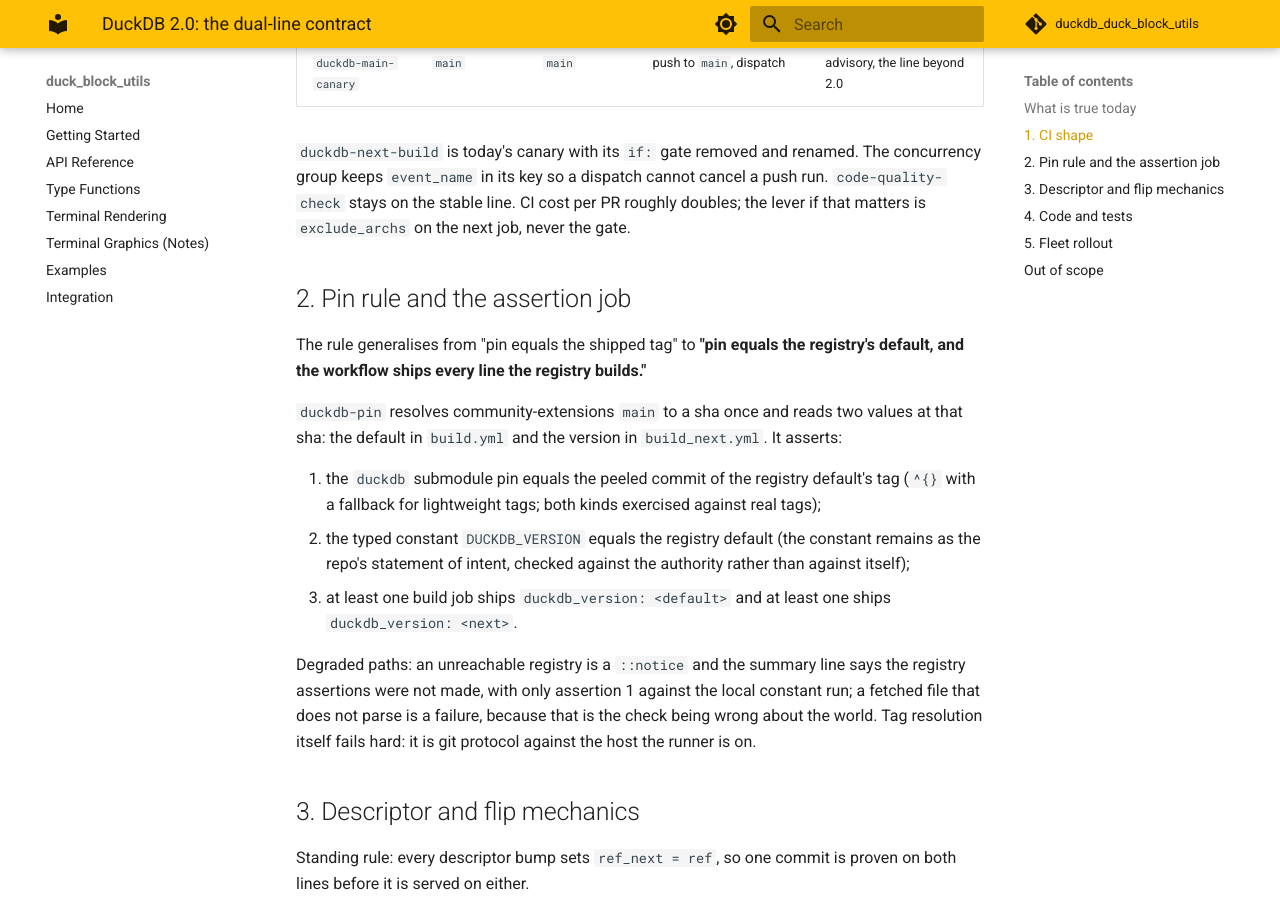
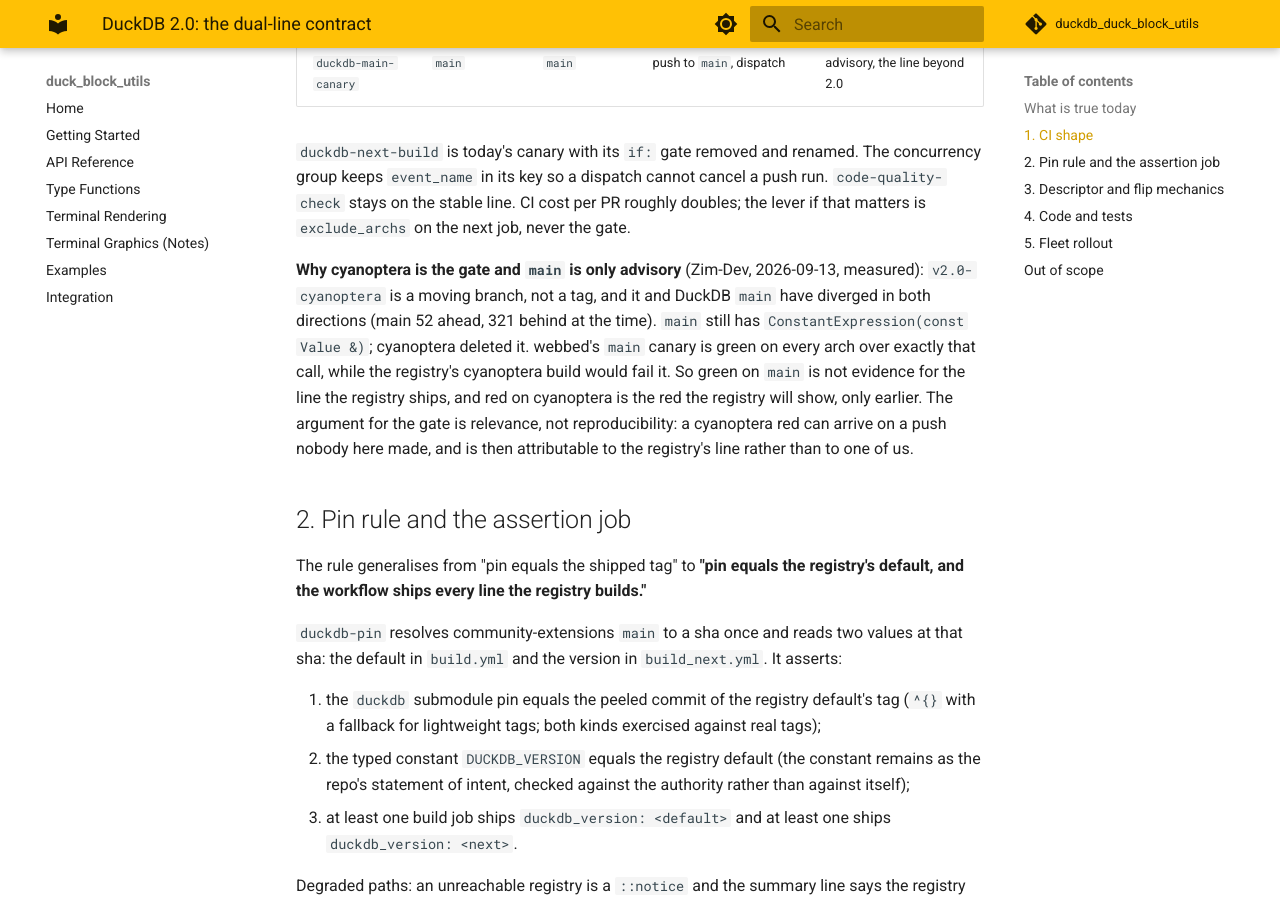
Before and after one commit to teaguesterling/duckdb_duck_block_utils, an MkDocs documentation site: the page built from docs/superpowers/specs/2026-09-13-duckdb-2.0-dual-line-design.md, in a window 1280 px wide and 900 px high, scrolled down 1164 px. Built offline with MkDocs 1.6.1 and Material for MkDocs 9.7.7, drawn with Linux system fonts in a browser that asks for light colours; comment, search, counter and statistics services are not loaded.

Commit message:
spec: why cyanoptera gates and main only advises, with webbed as the measured case
Zim-Dev, 2026-09-13: DuckDB main still has ConstantExpression(const Value &), which
v2.0-cyanoptera deleted; webbed's main canary is green on every arch over that
call while the registry's cyanoptera build would fail it. main and cyanoptera have
diverged both ways, and cyanoptera is a branch, not a tag: the gate's argument is
relevance to what the registry ships, not reproducibility.

Co-Authored-By: Claude Fable 5.1 <noreply@anthropic.com>
Claude-Session: https://claude.ai/code/session_016zwajrDwGovHyurxP53ouh

```diff
--- a/docs/superpowers/specs/2026-09-13-duckdb-2.0-dual-line-design.md
+++ b/docs/superpowers/specs/2026-09-13-duckdb-2.0-dual-line-design.md
@@ -40,6 +40,16 @@ Three build jobs in `MainDistributionPipeline.yml`:
 group keeps `event_name` in its key so a dispatch cannot cancel a push run. `code-quality-check`
 stays on the stable line. CI cost per PR roughly doubles; the lever if that matters is
 `exclude_archs` on the next job, never the gate.
+
+**Why cyanoptera is the gate and `main` is only advisory** (Zim-Dev, 2026-09-13, measured):
+`v2.0-cyanoptera` is a moving branch, not a tag, and it and DuckDB `main` have diverged in both
+directions (main 52 ahead, 321 behind at the time). `main` still has
+`ConstantExpression(const Value &)`; cyanoptera deleted it. webbed's `main` canary is green on
+every arch over exactly that call, while the registry's cyanoptera build would fail it. So green
+on `main` is not evidence for the line the registry ships, and red on cyanoptera is the red the
+registry will show, only earlier. The argument for the gate is relevance, not reproducibility: a
+cyanoptera red can arrive on a push nobody here made, and is then attributable to the registry's
+line rather than to one of us.
 
 ## 2. Pin rule and the assertion job
 
```
